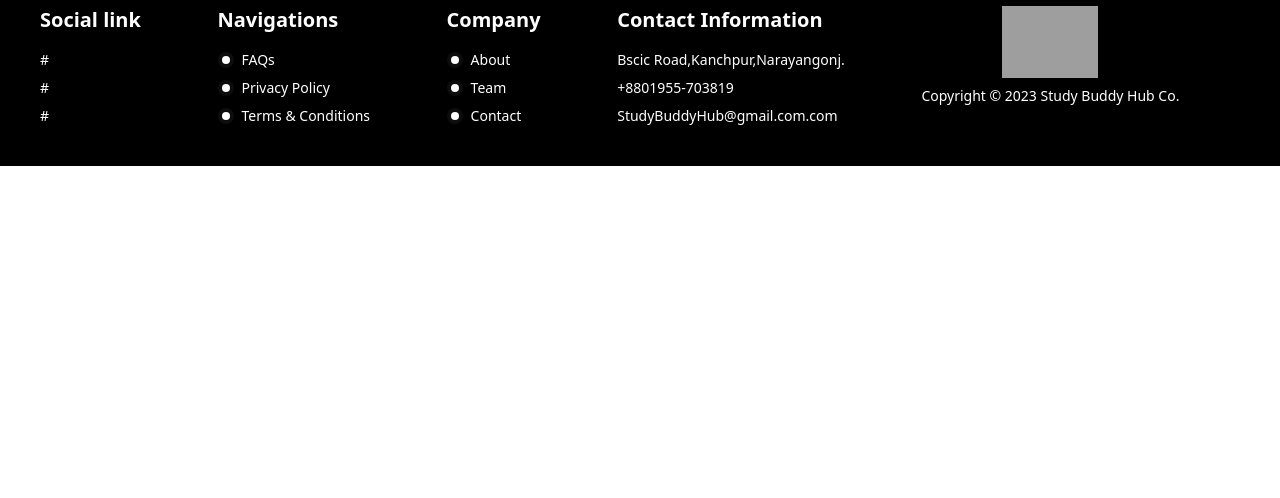
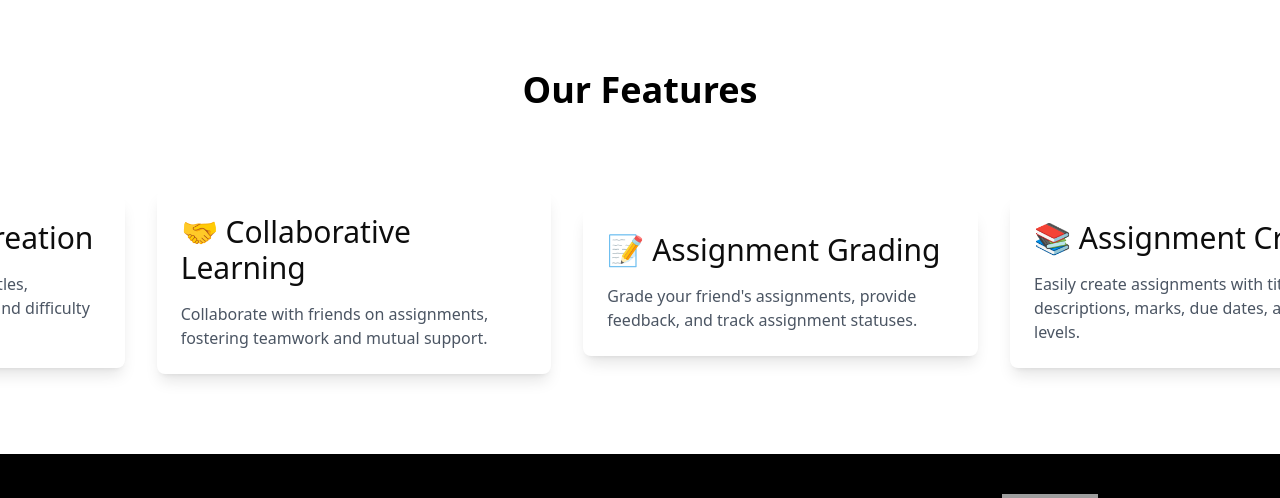
Before and after one commit to Hossain-sakib/StudyBuddyHub-client, a React (Vite) app in the folder StudyBuddyHub-client/: page / in a window 1280 px wide. Shown: the part 810-1308 px from the top of the page. Before the commit the page ends 976 px from the top, so only its background shows below. Built offline with nearby package versions, Linux system fonts and the light colour scheme; no server answers; grey boxes are pictures that could not be loaded.

Commit message:
added the features section in homepage

```diff
--- a/StudyBuddyHub-client/package.json
+++ b/StudyBuddyHub-client/package.json
@@ -16,6 +16,7 @@
     "match-sorter": "^6.3.1",
     "react": "^18.2.0",
     "react-dom": "^18.2.0",
+    "react-fast-marquee": "^1.6.2",
     "react-icons": "^4.11.0",
     "react-router-dom": "^6.16.0",
     "sort-by": "^0.0.2"
--- a/StudyBuddyHub-client/src/Pages/Home/Banner/Banner.jsx
+++ b/StudyBuddyHub-client/src/Pages/Home/Banner/Banner.jsx
@@ -2,9 +2,9 @@
 import { AiOutlinePlus } from "react-icons/ai";
 const Banner = () => {
     return (
-        <div>
+        <div className="py-6 space-y-8">
             <div className="flex flex-col-reverse md:flex-row items-center justify-between">
-                <div className="flex-1 p-6 space-y-6">
+                <div className="flex-1 p-6 space-y-8">
                     <h1 className="text-4xl font-bold">Empower Your Learning Journey</h1>
                     <p className="text-sm">
                         Welcome to Study Buddy Hub - Your Gateway to Collaborative Learning,
@@ -20,7 +20,7 @@ const Banner = () => {
                 </div>
             </div>
             <div className="flex flex-col-reverse md:flex-row-reverse items-center justify-between">
-                <div className="flex-1 p-6 space-y-6">
+                <div className="flex-1 p-6 space-y-8">
                     <h1 className="text-4xl font-bold">Unleash the Power of Group Study</h1>
                     <p className="text-sm">
                         Study Buddy Hub: Where Learning Meets Teamwork! Connect with your
--- /dev/null
+++ b/StudyBuddyHub-client/src/Pages/Home/Features.jsx/Features.jsx
@@ -0,0 +1,46 @@
+import Marquee from "react-fast-marquee";
+
+const Features = () => {
+    return (
+        <div>
+            <h1 className="text-center text-4xl font-bold">Our Features</h1>
+            <Marquee className=" py-16">
+                <div className="container mx-auto flex flex-wrap items-center justify-between">
+
+                    <div className="w-full sm:w-1/2 lg:w-1/3 p-4">
+                        <div className="bg-white p-6 rounded-lg shadow-lg">
+                            <div className="text-3xl text-primary mb-4">📚 Assignment Creation</div>
+                            <p className="text-gray-600">
+                                Easily create assignments with titles, descriptions, marks, due dates,
+                                and difficulty levels.
+                            </p>
+                        </div>
+                    </div>
+
+
+                    <div className="w-full sm:w-1/2 lg:w-1/3 p-4">
+                        <div className="bg-white p-6 rounded-lg shadow-lg">
+                            <div className="text-3xl text-primary mb-4">🤝 Collaborative Learning</div>
+                            <p className="text-gray-600">
+                                Collaborate with friends on assignments, fostering teamwork and mutual support.
+                            </p>
+                        </div>
+                    </div>
+
+                    <div className="w-full sm:w-1/2 lg:w-1/3 p-4">
+                        <div className="bg-white p-6 rounded-lg shadow-lg">
+                            <div className="text-3xl text-primary mb-4">📝 Assignment Grading</div>
+                            <p className="text-gray-600">
+                                Grade your friend's assignments, provide feedback, and track assignment statuses.
+                            </p>
+                        </div>
+                    </div>
+
+
+                </div>
+            </Marquee>
+        </div>
+    );
+};
+
+export default Features;
--- a/StudyBuddyHub-client/src/Pages/Home/Home.jsx
+++ b/StudyBuddyHub-client/src/Pages/Home/Home.jsx
@@ -1,10 +1,12 @@
 import Banner from "./Banner/Banner";
+import Features from "./Features.jsx/Features";
 
 
 const Home = () => {
     return (
-        <div>
+        <div className="space-y-6">
             <Banner></Banner>
+            <Features></Features>
         </div>
     );
 };
```
Also changed, not shown: 1 other file (tests, documents, lock files or other folders).
